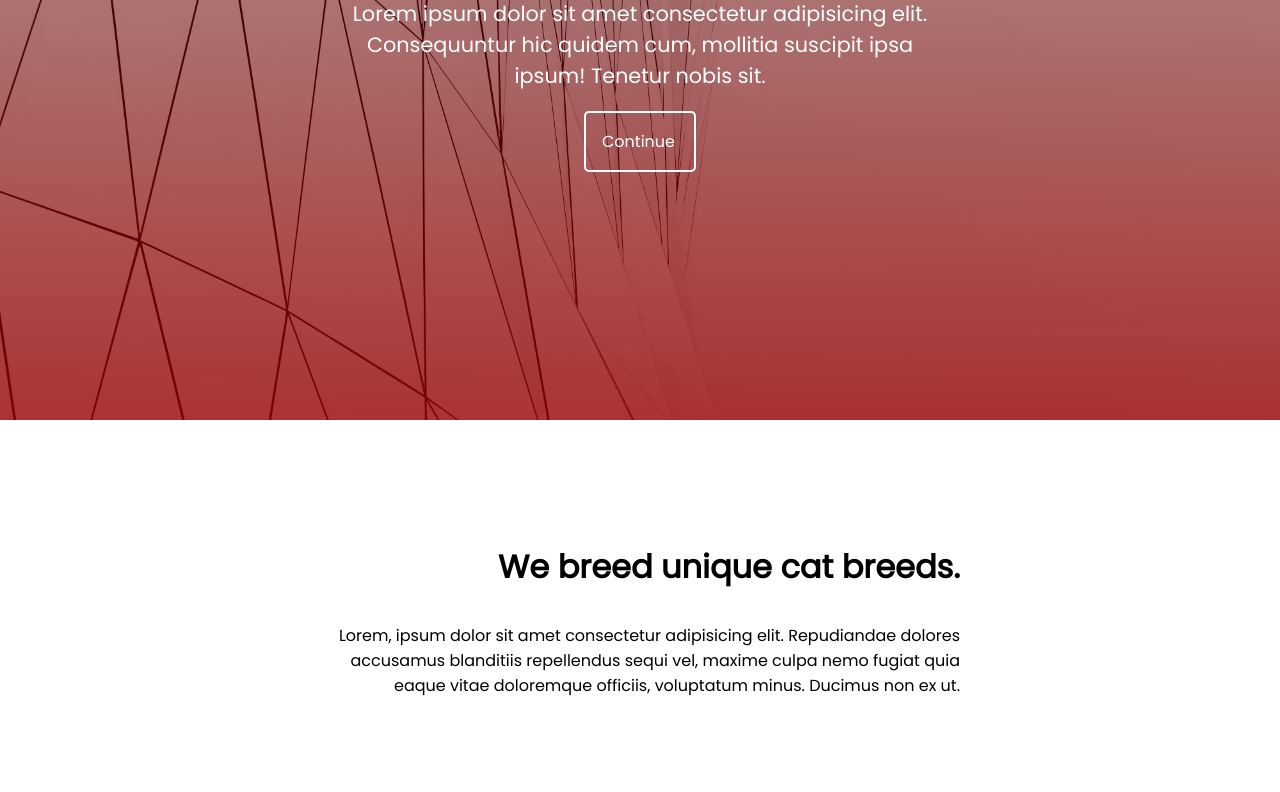
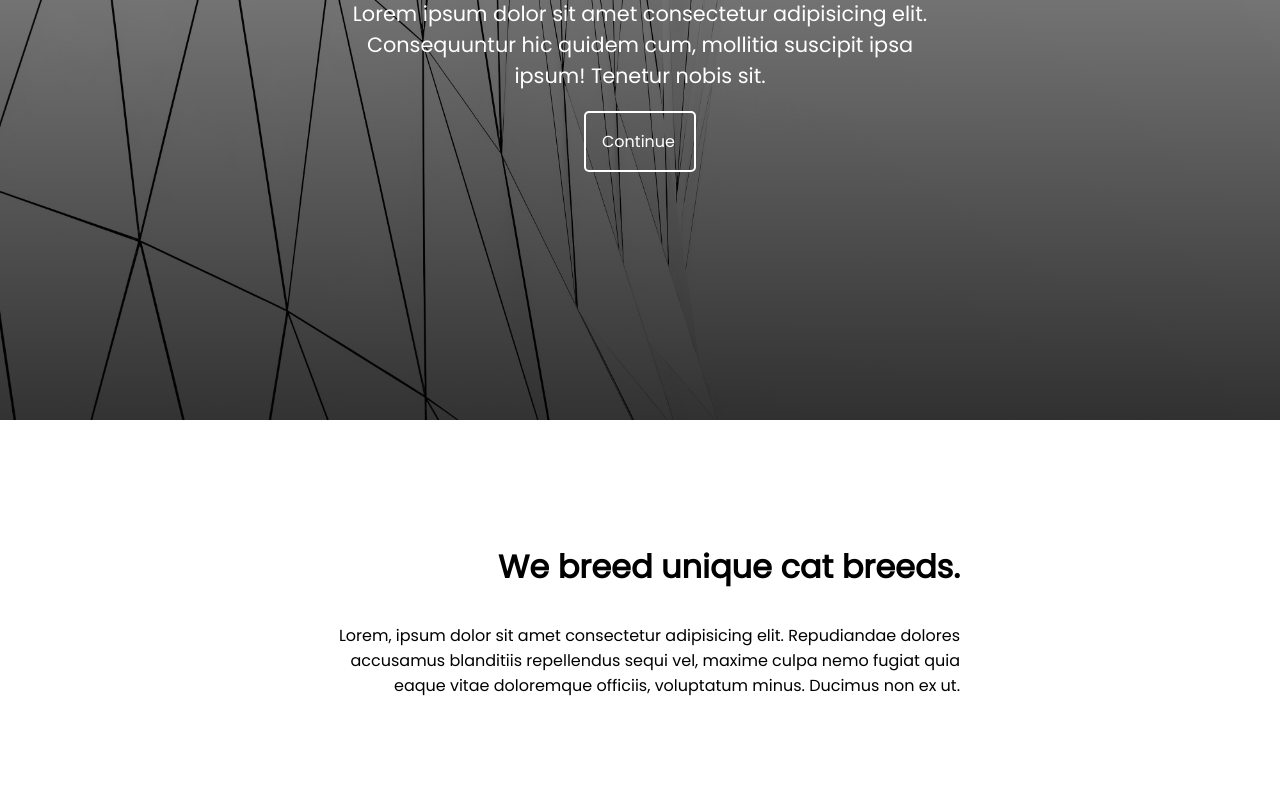
Before and after one commit to zyremendoza/breedr, a plain HTML site: page index.html in a window 1280 px wide. Shown: the part 380-1172 px from the top of the page. Drawn offline with nearby package versions, Linux system fonts and the light colour scheme.

Commit message:
Update index.html

```diff
--- a/index.html
+++ b/index.html
@@ -43,7 +43,7 @@
     <!-- landing page -->
 <div class="landing-page-container">
     <div class="landing-page-background" style=" height: 100vh;
-    background: linear-gradient(0deg, rgba(150, 0, 0, 0.8), rgba(0, 0, 0, 0.3)),url('la.jpg');
+    background: linear-gradient(0deg, rgba(0, 0, 0, 0.8), rgba(0, 0, 0, 0.3)),url('la.jpg');
     background-size: cover;
     background-attachment: fixed;">
         <div class="landing-page-texts">
```
